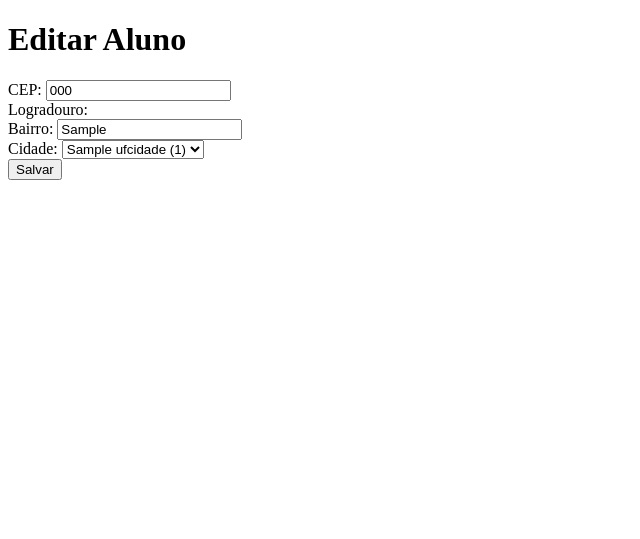
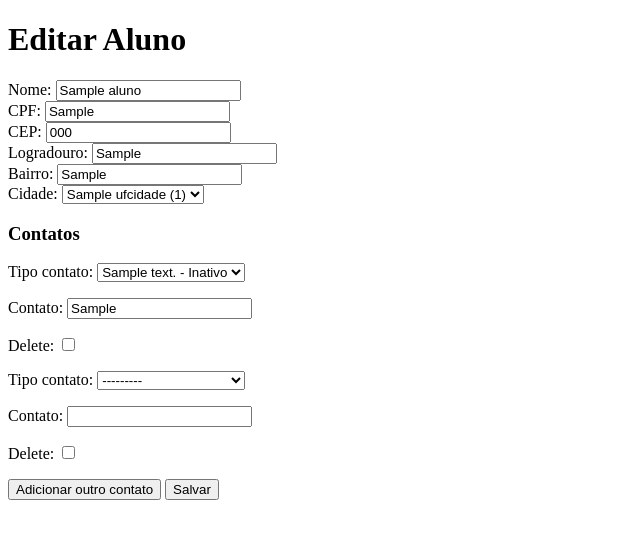
Before and after one commit to antebellumonline/siga, a Django app: page /alunos/aluno/1/edit/ in a window 1280 px wide. Shown: the top 539 px of the page, without its empty margins (0-640 px from the left). Run offline with Django 3.2, Linux system fonts and the light colour scheme; tables that the repository leaves empty hold one stand-in row (values such as "Sample post").

Commit message:
Melhorias no Projeto Alunos e Correções no Projeto Cidades.

```diff
--- a/alunos/models.py
+++ b/alunos/models.py
@@ -18,7 +18,7 @@ class Aluno(models.Model):
     numero = models.CharField(max_length=10, blank=True, null=True)  # Número da residência
     complemento = models.CharField(max_length=255, blank=True, null=True)  # Complemento (opcional)
     bairro = models.CharField(max_length=255, blank=True, null=True)  # Bairro
-    cidade = models.ForeignKey(Cidade, on_delete=models.SET_NULL, null=True)  # Código da cidade conforme IBGE
+    cidade = models.ForeignKey(Cidade, on_delete=models.SET_NULL, blank=True, null=True)  # Código da cidade conforme IBGE
     observacao = models.TextField(blank=True, null=True)  # Observações sobre o aluno
     inativo = models.BooleanField(default=False)  # Status: 0 Ativo, 1 Inativo
 
@@ -27,6 +27,12 @@ class Aluno(models.Model):
         Sobrescreve o método save para definir o UID inicial.
         Note que isso deve ser usado com cautela.
         """
+
+        # Garante que o nome seja salvo em caixa alta
+        if self.nome:
+            self.nome = self.nome.upper()
+
+        # Lógica para definir o UID inicial
         if self._state.adding and self.uid is None:
             last_id = Aluno.objects.aggregate(models.Max('uid'))['uid__max']
             if last_id is None:
@@ -70,7 +76,7 @@ class AlunoContato(models.Model):
     Modelo que representa os contatos do aluno.
     """
     id = models.AutoField(primary_key=True)
-    aluno = models.ForeignKey(Aluno, on_delete=models.CASCADE)  # Relaciona com a tabela Aluno
+    aluno = models.ForeignKey(Aluno, on_delete=models.CASCADE, related_name='contatos')  # Relaciona com a tabela Aluno
     tipo_contato = models.ForeignKey(ConfigTpContato, on_delete=models.CASCADE)  # Relaciona com a tabela ConfigTpContato
     contato = models.CharField(max_length=255)  # Celular, telefone ou e-mail
     detalhe = models.TextField(blank=True, null=True)  # Observações adicionais
--- a/alunos/views.py
+++ b/alunos/views.py
@@ -1,7 +1,11 @@
 from django.shortcuts import render, get_object_or_404, redirect
+from django.forms import inlineformset_factory
 from django.http import JsonResponse
 from .models import Aluno, AlunoContato
 from .forms import AlunoForm
+
+# Defina o formset para AlunoContato
+AlunoContatoFormSet = inlineformset_factory(Aluno, AlunoContato, fields=('tipo_contato', 'contato'), extra=1, can_delete=True)
 
 def aluno_list(request):
     query = request.GET.get('q')  # Obtém o termo de busca da URL
@@ -36,23 +40,30 @@ def aluno_detail(request, pk):
 def aluno_create(request):
     if request.method == "POST":
         form = AlunoForm(request.POST)
-        if form.is_valid():
-            form.save()
+        formset = AlunoContatoFormSet(request.POST)
+        if form.is_valid() and formset.is_valid():
+            aluno = form.save()  # Salva o aluno
+            formset.instance = aluno  # Define a instância do aluno no formset
+            formset.save()  # Salva os contatos
             return redirect('aluno_list')
     else:
         form = AlunoForm()
-    return render(request, 'alunos/aluno_form.html', {'form': form})
+        formset = AlunoContatoFormSet()
+    return render(request, 'alunos/aluno_form.html', {'form': form, 'formset': formset})
 
 def aluno_update(request, pk):
     aluno = get_object_or_404(Aluno, pk=pk)
     if request.method == "POST":
         form = AlunoForm(request.POST, instance=aluno)
-        if form.is_valid():
+        formset = AlunoContatoFormSet(request.POST, instance=aluno)
+        if form.is_valid() and formset.is_valid():
             form.save()
+            formset.save()
             return redirect('aluno_list')
     else:
         form = AlunoForm(instance=aluno)
-    return render(request, 'alunos/aluno_form.html', {'form': form})
+        formset = AlunoContatoFormSet(instance=aluno)
+    return render(request, 'alunos/aluno_form.html', {'form': form, 'formset': formset})
 
 def aluno_delete(request, pk):
     aluno = get_object_or_404(Aluno, pk=pk)
--- a/siga/templates/alunos/aluno_form.html
+++ b/siga/templates/alunos/aluno_form.html
@@ -1,20 +1,33 @@
-<!-- templates/alunos/aluno_form.html -->
 <!DOCTYPE html>
 <html>
 <head>
-    <title>Formulário de Aluno</title>
+    <title>Cadastro do Aluno</title>
 </head>
 <body>
     <h1>{{ form.instance.pk|yesno:"Editar,Adicionar" }} Aluno</h1>
     <form method="post">
         {% csrf_token %}
+
+        <!-- Renderiza os campos não relacionados ao endereço -->
+        <div>
+            <label for="id_nome">Nome:</label>
+            {{ form.nome }}
+        </div>
+
+        <!-- Campo CPF com máscara -->
+        <div>
+            <label for="id_cpf">CPF:</label>
+            {{ form.cpf }}
+        </div>
+
+        <!-- Campos de endereço renderizados manualmente -->
         <div>
             <label for="id_cep">CEP:</label>
             {{ form.cep }}
         </div>
         <div>
             <label for="id_logradouro">Logradouro:</label>
-            {{ form.logradouro }}
+            {{ form.endereco }}
         </div>
         <div>
             <label for="id_bairro">Bairro:</label>
@@ -24,15 +37,45 @@
             <label for="id_cidade">Cidade:</label>
             {{ form.cidade }}  <!-- Dropdown da cidade -->
         </div>
+
+        <!-- Seção de contatos -->
+        <h3>Contatos</h3>
+        {{ formset.management_form }}
+        <div id="contato-formset">
+            {% for form in formset %}
+                <div class="formset-row">
+                    {{ form.as_p }}
+                </div>
+            {% endfor %}
+        </div>
+
+        <!-- Botão para adicionar mais contatos -->
+        <button type="button" id="add-contact">Adicionar outro contato</button>
+
         <button type="submit">Salvar</button>
     </form>
+
     <script>
         document.addEventListener('DOMContentLoaded', function() {
             const cepInput = document.querySelector('#id_cep');
             const logradouroInput = document.querySelector('#id_logradouro');
             const bairroInput = document.querySelector('#id_bairro');
             const cidadeInput = document.querySelector('#id_cidade');
+            const cpfInput = document.querySelector('#id_cpf');
+            const addContactBtn = document.getElementById('add-contact');
+            const contatoFormsetDiv = document.getElementById('contato-formset');
+            let formCount = {{ formset.total_form_count }};  // Quantidade atual de formulários
 
+            // Função para buscar cidade por código IBGE
+            function fetchCidadePorCodigoIBGE(codigo_ibge) {
+                fetch(`/cidades/por-codigo-ibge/${codigo_ibge}/`)
+                    .then(response => response.json())
+                    .then(data => {
+                        cidadeInput.value = data.cidade_id;
+                    });
+            }
+
+            // Evento ao sair do campo de CEP
             cepInput.addEventListener('blur', function() {
                 const cep = this.value.replace(/\D/g, '');  // Remove caracteres não numéricos
                 if (cep.length === 8) {
@@ -42,7 +85,6 @@
                             if (!data.erro) {
                                 logradouroInput.value = data.logradouro;
                                 bairroInput.value = data.bairro;
-                                // Você pode adicionar a lógica para setar a cidade com base no código IBGE retornado
                                 const codigo_ibge = data.ibge;
                                 fetchCidadePorCodigoIBGE(codigo_ibge);
                             } else {
@@ -54,13 +96,29 @@
                 }
             });
 
-            function fetchCidadePorCodigoIBGE(codigo_ibge) {
-                fetch(`/cidades/por-codigo-ibge/${codigo_ibge}/`)
-                    .then(response => response.json())
-                    .then(data => {
-                        cidadeInput.value = data.cidade_id;
-                    });
-            }
+            // Função para adicionar novo formulário de contato
+            addContactBtn.addEventListener('click', function() {
+                const newForm = contatoFormsetDiv.children[0].cloneNode(true);
+                const totalFormsInput = document.querySelector('#id_form-TOTAL_FORMS');
+
+                formCount++;
+                newForm.innerHTML = newForm.innerHTML.replace(/form-(\d)-/g, `form-${formCount}-`);
+                contatoFormsetDiv.appendChild(newForm);
+                totalFormsInput.value = formCount;  // Atualiza a contagem total de formulários
+            });
+
+            // Função para aplicar máscara ao CPF
+            cpfInput.addEventListener('input', function() {
+                let value = cpfInput.value.replace(/\D/g, '');  // Remove tudo que não for dígito
+                if (value.length > 11) value = value.slice(0, 11);  // Limita a 11 dígitos
+
+                // Aplica a máscara no formato CPF: XXX.XXX.XXX-XX
+                value = value.replace(/(\d{3})(\d)/, '$1.$2');
+                value = value.replace(/(\d{3})(\d)/, '$1.$2');
+                value = value.replace(/(\d{3})(\d{1,2})$/, '$1-$2');
+
+                cpfInput.value = value;
+            });
         });
     </script>
 </body>
```
Also changed, not shown: siga/templates/alunos/aluno_list.html (+8 -3 lines), alunos/migrations/0002_auto_20240919_1812.py (added), alunos/migrations/0003_auto_20240919_1925.py (added).
